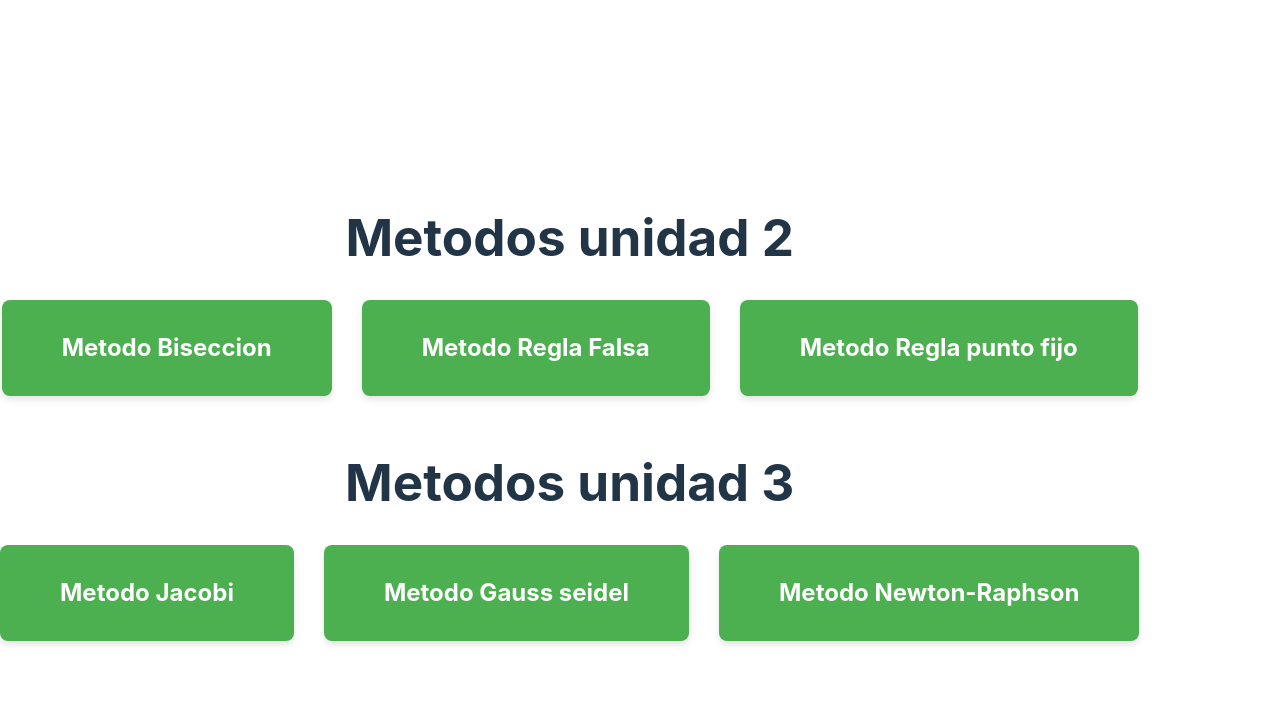
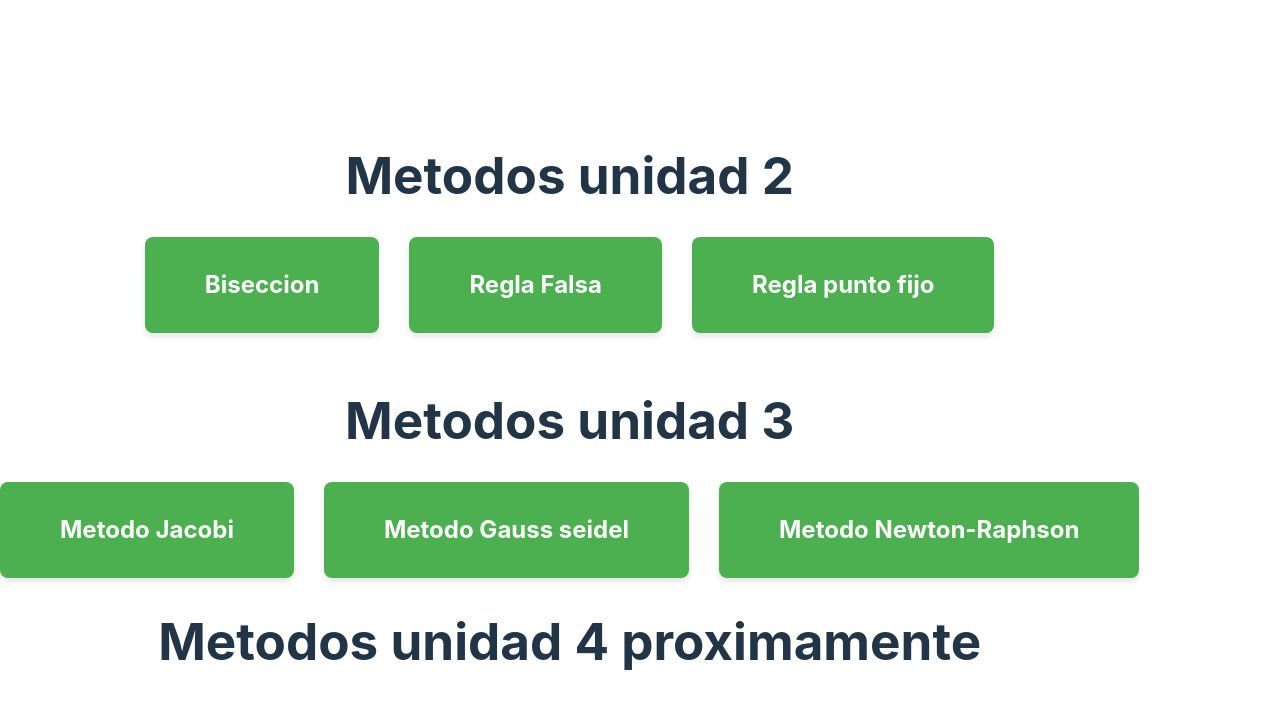
Before and after one commit to JsonPost/analisis, a React (Vite) app: page / in a window 1280 px wide. Shown: the top 708 px of the page. Built offline with nearby package versions, Linux system fonts and the light colour scheme.

Commit message:
cambios
cambios

```diff
--- a/src/App.jsx
+++ b/src/App.jsx
@@ -14,13 +14,13 @@ const App = () => {
         <h1>Metodos unidad 2</h1>
         <div className="menu">
           <div className="menu-item">
-            <a href="/biseccion" className="menu-link">Metodo  Biseccion</a>
+            <a href="/biseccion" className="menu-link"> Biseccion</a>
           </div>
           <div className="menu-item">
-            <a href="/reglafalsa" className="menu-link">Metodo  Regla Falsa</a>
+            <a href="/reglafalsa" className="menu-link"> Regla Falsa</a>
           </div>
           <div className="menu-item">
-            <a href="/puntofijo" className="menu-link">Metodo  Regla punto fijo</a>
+            <a href="/puntofijo" className="menu-link"> Regla punto fijo</a>
           </div>
         </div>
         <br></br>
@@ -36,6 +36,9 @@ const App = () => {
             <a href="/Newton" className="menu-link">Metodo Newton-Raphson</a>
           </div>
         </div>
+
+        <h1>Metodos unidad 4 proximamente</h1>
+
 
         <Routes>
           <Route path="/Jacobi" element={<Jacobi />} />
```
